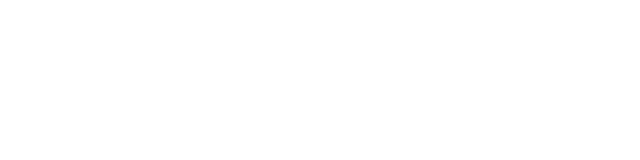
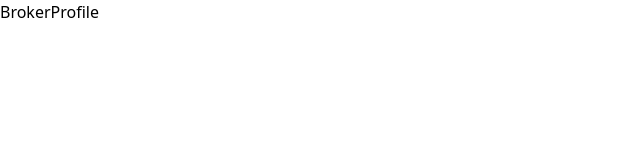
Before and after one commit to nihalmohd/LoaDart, a React (Vite) app: page /Broker/UpdateProfile in a window 1280 px wide. Before the commit this address had no page. Shown: the top 160 px of the page, without its empty margins (0-640 px from the left). Built offline with nearby package versions, Linux system fonts and the light colour scheme.

Commit message:
broker side basic setup is over

```diff
--- a/src/App.jsx
+++ b/src/App.jsx
@@ -3,6 +3,7 @@
 import { BrowserRouter as Router, Routes, Route } from 'react-router-dom';
 import TranspoterProfile from './assets/components/Transpoter/TranspoterProfile/TranspoterProfile';
 import TranspoterDashboard from './assets/pages/TranspoterDashboard';
+import BrokerProfile from './assets/components/Broker/BrokerProfile/BrokerProfile';
 
 const App = () => {
   return (
@@ -10,7 +11,8 @@
       <Routes>
       <Route path="/" element={<Home />} />
       <Route path="/Transpoter/UpdateProfile" element={<TranspoterProfile />} />
-      <Route path="/Transpoter/Dashboard" element={<TranspoterDashboard />} />
+      <Route path="/Broker/UpdateProfile" element={<BrokerProfile />} />
+      <Route path="/Transpoter" element={<TranspoterDashboard />} />
       </Routes>
     </Router>
   )
--- /dev/null
+++ b/src/assets/components/Broker/BrokerProfile/BrokerProfile.jsx
@@ -0,0 +1,9 @@
+import React from 'react'
+
+const BrokerProfile = () => {
+  return (
+    <div>BrokerProfile</div>
+  )
+}
+
+export default BrokerProfile
--- a/src/assets/components/Signup/Broker.jsx
+++ b/src/assets/components/Signup/Broker.jsx
@@ -1,11 +1,12 @@
 import React, { useState } from 'react'
+import { useNavigate } from 'react-router-dom';
 
 const Broker = () => {
   const [IsProceeded,setIsproceeded]=useState(false)
   const [Mobilenumber,setMobileNumber] = useState()
   const [otp, setOtp] = useState(new Array(4).fill(""));
 
-
+  const navigate = useNavigate()
   const handleChange = (element, index) => {
       const value = element.value.replace(/[^0-9]/g, '');
       if (value.length > 1) return;
@@ -59,7 +60,7 @@
                 </div>
                   </div>
                   <div className="w-full h-7  flex justify-center">
-                   <button className='w-11/12 h-7 bg-[#5B297E] mt-4 text-white text-xs font-inter rounded-sm' >Proceed</button>
+                   <button className='w-11/12 h-7 bg-[#5B297E] mt-4 text-white text-xs font-inter rounded-sm'onClick={()=>{navigate('/Broker/UpdateProfile')}} >Proceed</button>
                   </div>
             </div>
             <div className="w-full h-20  flex justify-center items-center">
--- a/src/assets/components/Transpoter/TranspoterProfile/TranspoterProfile.jsx
+++ b/src/assets/components/Transpoter/TranspoterProfile/TranspoterProfile.jsx
@@ -58,7 +58,7 @@
                             </div>
                             <div className="w-full h-full mt-1 ">
                                 <div className="w-full h-full flex justify-center items-center">
-                                <button className='w-full h-7 bg-[#5B297E]  text-white text-xs font-inter rounded-sm' onClick={()=>{navigate("/Transpoter/Dashboard")}} >Proceed</button>
+                                <button className='w-full h-7 bg-[#5B297E]  text-white text-xs font-inter rounded-sm' onClick={()=>{navigate("/Transpoter")}} >Proceed</button>
                                 </div>
                             </div>
                           </div>
```
